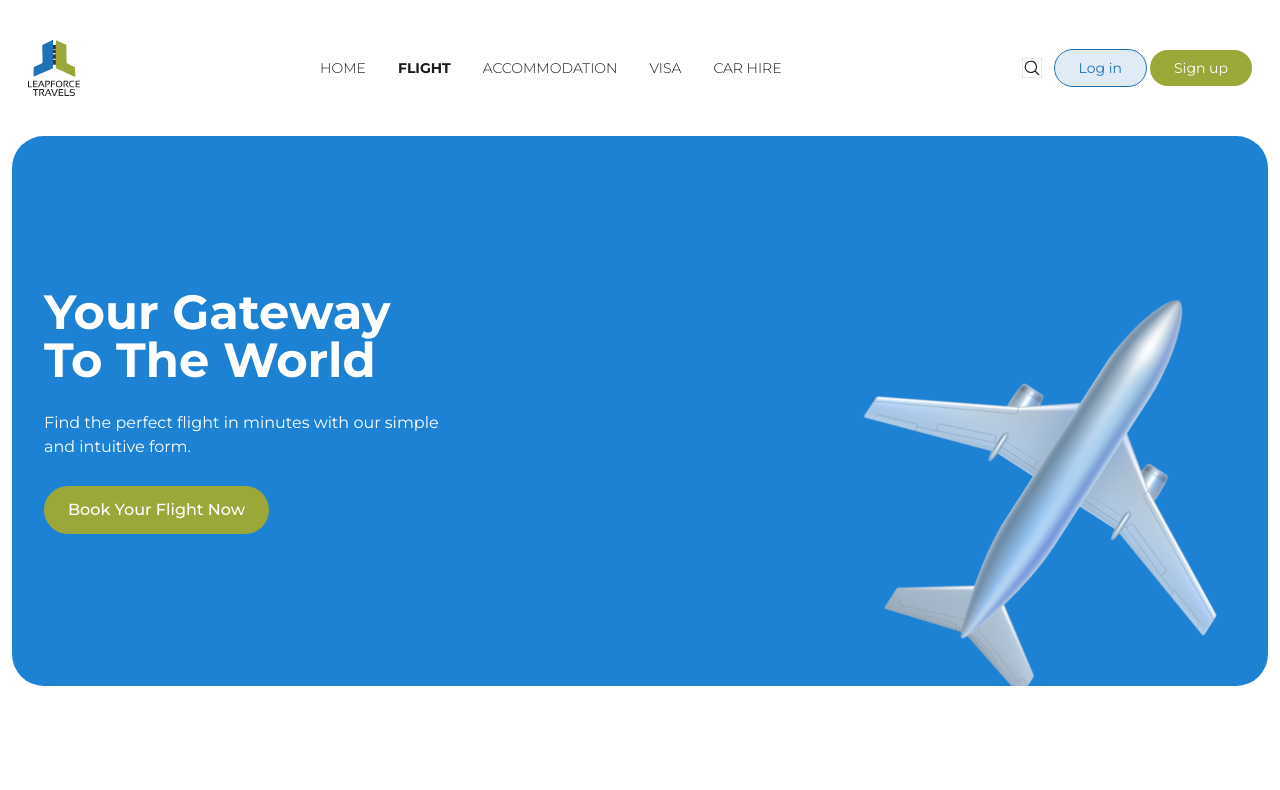
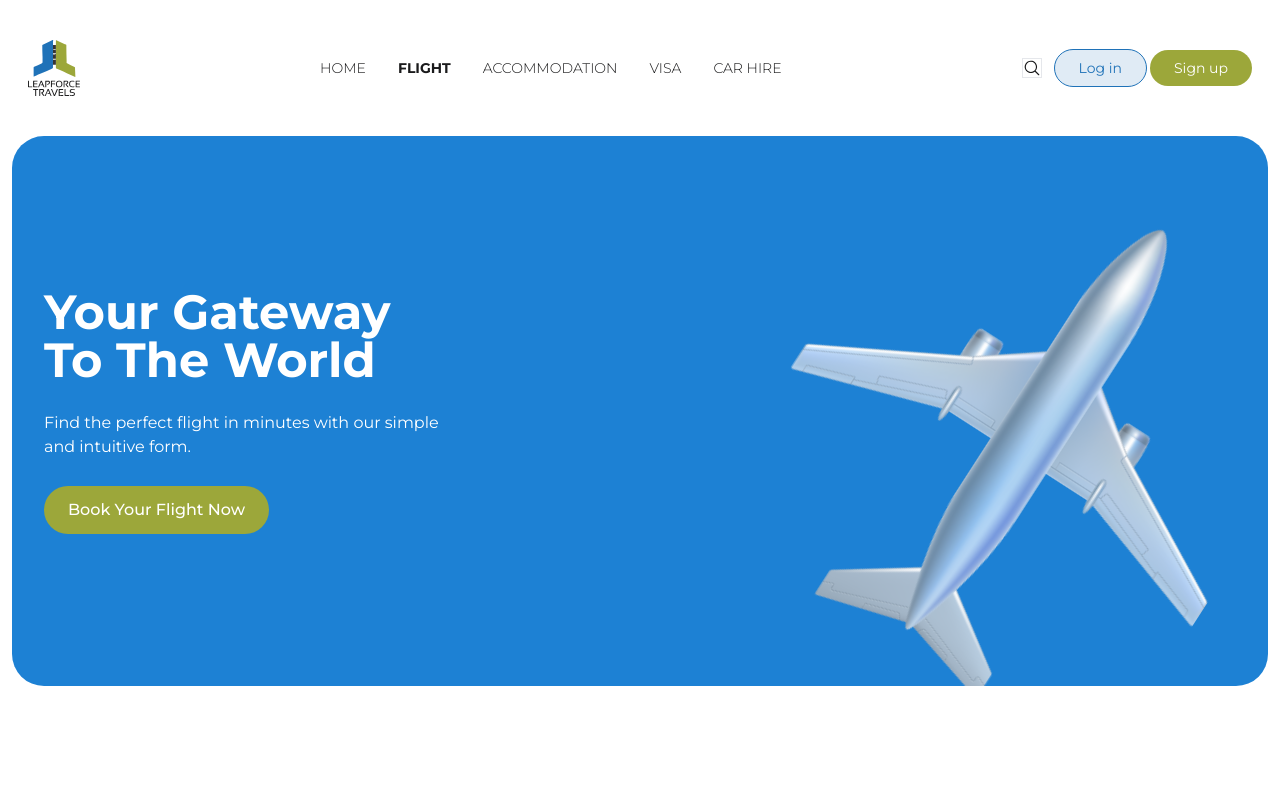
Before and after one commit to mgiwa78/leap-force-app, a React (Vite) app: page /flight in a window 1280 px wide. Shown: the top 790 px of the page. Built offline with nearby package versions, Linux system fonts and the light colour scheme; no server answers.

Commit message:
Chore: update car hire

```diff
--- a/src/components/pages/car-hire/form/useCarHire.tsx
+++ b/src/components/pages/car-hire/form/useCarHire.tsx
@@ -43,7 +43,7 @@ export default function useCarRental() {
         .string()
         .nonempty("Number of days is required.")
         .refine((val) => !isNaN(Number(val)), { message: "Must be a number." }),
-      deals: z.string().optional(),
+      deals: z.string().nonempty("Deals is required"),
       destination: z.string().nonempty("Destination is required."),
       pickup_location: z.string().nonempty("Pickup location is required."),
       drop_off_location: z.string().optional(),
--- a/src/pages/flights/flight-booking/useFlightBooking.tsx
+++ b/src/pages/flights/flight-booking/useFlightBooking.tsx
@@ -81,6 +81,7 @@ export default function useFlightAssitance() {
   const validateForm = () => {
     try {
       flightAssistanceSchema.parse(formData);
+      setErrors({});
       return true;
     } catch (error) {
       // const errors: { [key in keyof typeof formData]?: string } = {};
--- a/src/pages/flights/index.tsx
+++ b/src/pages/flights/index.tsx
@@ -18,7 +18,10 @@ const FlightsPage = () => {
                 Find the perfect flight in minutes with our simple and intuitive
                 form.
               </p>
-              <CustomButton className="bg-primary border-none text-white rounded-full font-medium text-[10px] lg:text-base px-[12px] py-[6px] lg:py-3 lg:px-6" onClick={() => navigate("/flight-assistance")}>
+              <CustomButton
+                className="bg-primary border-none text-white rounded-full font-medium text-[10px] lg:text-base px-[12px] py-[6px] lg:py-3 lg:px-6"
+                onClick={() => navigate("/flight-assistance")}
+              >
                 Book your flight now
               </CustomButton>
             </div>
@@ -27,8 +30,8 @@ const FlightsPage = () => {
           <div className="h-full flex items-end justify-center lg:absolute lg:right-0 lg:bottom-0 ">
             <img
               src="/assets/images/home-flights.png"
-              alt="home visa"
-              className="max-h-full w-auto object-contain rotate-[-32.81] transform"
+              alt="home flights"
+              className="max-h-[90%] md:h-[95%] w-auto object-contain rotate-[-32.81] transform"
               style={{ transform: "rotate(32.81deg)" }}
             />
           </div>
@@ -59,7 +62,10 @@ const FlightsPage = () => {
               Let us handle it! Share your details, and we'll find flights
               tailored just for you.
             </p>
-            <button className="rounded-full bg-white text-sm lg:text-base text-primary px-3 py-[6px] lg:px-[24px] lg:py-[12px]" onClick={() => navigate("/flight-assistance")}>
+            <button
+              className="rounded-full bg-white text-sm lg:text-base text-primary px-3 py-[6px] lg:px-[24px] lg:py-[12px]"
+              onClick={() => navigate("/flight-assistance")}
+            >
               Start Now!
             </button>
           </div>
```
